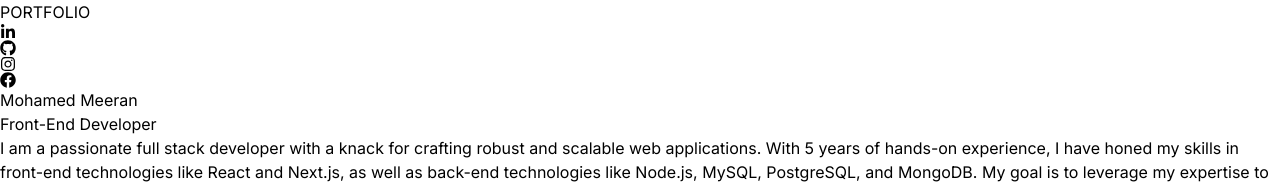
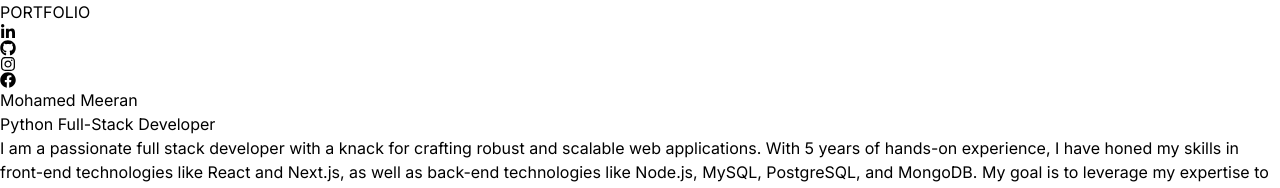
Before and after one commit to mdmeeran90/Personal-Portfolio, a React (Vite) app: page / in a window 1280 px wide. Shown: the top 188 px of the page. Built offline with nearby package versions, Linux system fonts and the light colour scheme.

Commit message:
Head update

```diff
--- a/src/Components/Hero.jsx
+++ b/src/Components/Hero.jsx
@@ -10,7 +10,7 @@ const Hero = () => {
               Mohamed Meeran
             </h1>
             <span className="bg-gradient-to-r from-pink-300 via-slate-500 to-purple-500 bg-clip-text text-4xl tracking-tight text-transparent">
-              Front-End Developer
+              Python Full-Stack Developer
             </span>
             <p className="my-2 max-w-xl py-6 font-light tracking-tighter">
               I am a passionate full stack developer with a knack for crafting
```
